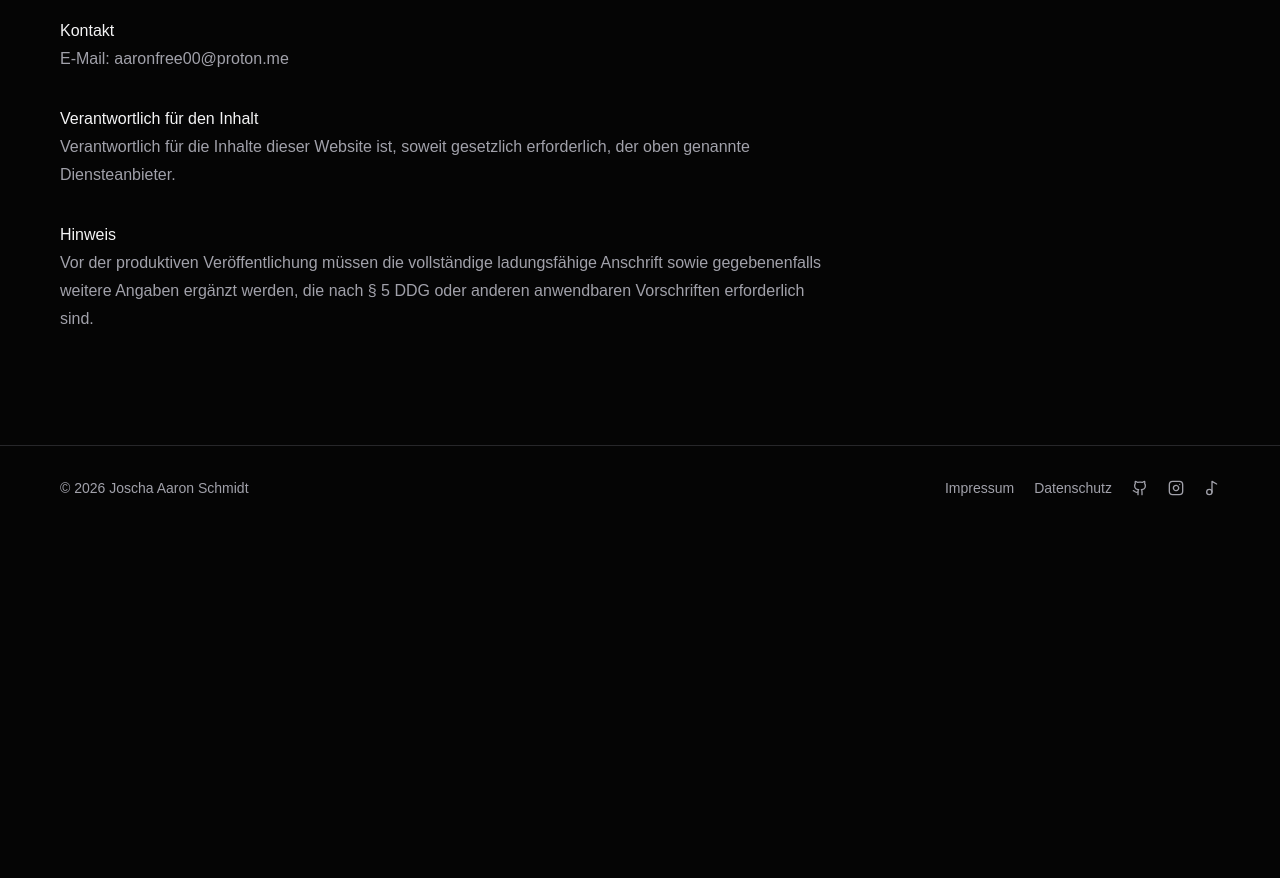
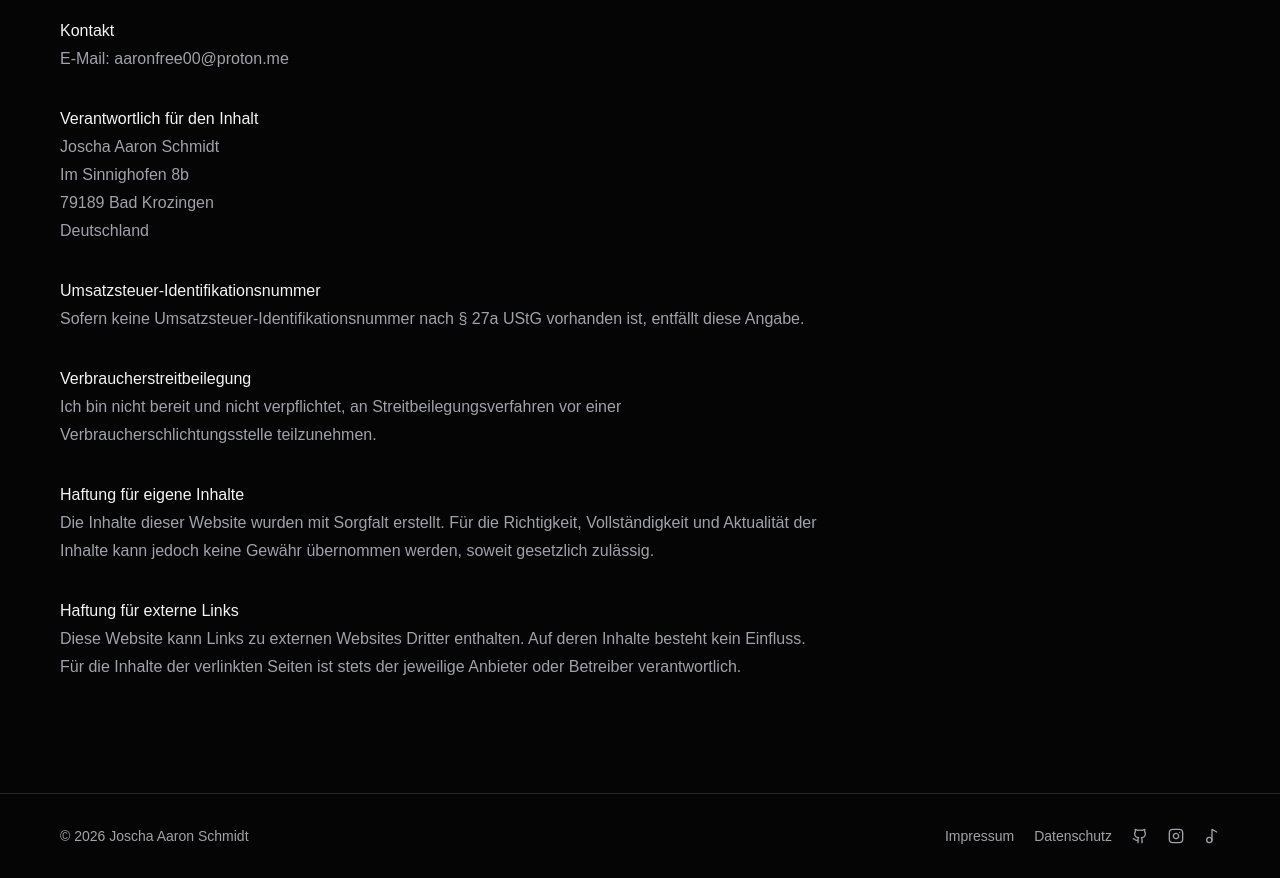
Before and after one commit to aaron0sec/webseite, a Next.js app: page /impressum in a window 1280 px wide. Shown: the part 420-1298 px from the top of the page. Before the commit the page ends 950 px from the top, so only its background shows below. Built offline with nearby package versions, Linux system fonts and the light colour scheme.

Commit message:
legal: complete Impressum address and remove placeholder notice

```diff
--- a/src/app/impressum/page.tsx
+++ b/src/app/impressum/page.tsx
@@ -1,17 +1,22 @@
 import type { Metadata } from "next";
 
-export const metadata: Metadata = { title: "Impressum" };
+export const metadata: Metadata = {
+  title: "Impressum",
+  description: "Impressum von Joscha Aaron Schmidt.",
+};
 
 export default function Impressum() {
-  return <main className="container py-20 sm:py-28"><article className="prose max-w-3xl">
+  return (
+    <main className="container py-20 sm:py-28">
+      <article className="prose max-w-3xl">
         <h1>Impressum</h1>
         <p><strong>Angaben gemäß § 5 Digitale-Dienste-Gesetz (DDG)</strong></p>
 
         <h2>Diensteanbieter</h2>
         <p>
           Joscha Aaron Schmidt<br />
-      <strong>[Straße und Hausnummer ergänzen]</strong><br />
-      <strong>[PLZ und Ort ergänzen]</strong><br />
+          Im Sinnighofen 8b<br />
+          79189 Bad Krozingen<br />
           Deutschland
         </p>
 
@@ -22,15 +27,38 @@ export default function Impressum() {
 
         <h2>Verantwortlich für den Inhalt</h2>
         <p>
-      Verantwortlich für die Inhalte dieser Website ist, soweit gesetzlich erforderlich,
-      der oben genannte Diensteanbieter.
+          Joscha Aaron Schmidt<br />
+          Im Sinnighofen 8b<br />
+          79189 Bad Krozingen<br />
+          Deutschland
         </p>
 
-    <h2>Hinweis</h2>
+        <h2>Umsatzsteuer-Identifikationsnummer</h2>
         <p>
-      Vor der produktiven Veröffentlichung müssen die vollständige ladungsfähige Anschrift
-      sowie gegebenenfalls weitere Angaben ergänzt werden, die nach § 5 DDG oder anderen
-      anwendbaren Vorschriften erforderlich sind.
+          Sofern keine Umsatzsteuer-Identifikationsnummer nach § 27a UStG vorhanden ist,
+          entfällt diese Angabe.
         </p>
-  </article></main>;
+
+        <h2>Verbraucherstreitbeilegung</h2>
+        <p>
+          Ich bin nicht bereit und nicht verpflichtet, an Streitbeilegungsverfahren vor
+          einer Verbraucherschlichtungsstelle teilzunehmen.
+        </p>
+
+        <h2>Haftung für eigene Inhalte</h2>
+        <p>
+          Die Inhalte dieser Website wurden mit Sorgfalt erstellt. Für die Richtigkeit,
+          Vollständigkeit und Aktualität der Inhalte kann jedoch keine Gewähr übernommen
+          werden, soweit gesetzlich zulässig.
+        </p>
+
+        <h2>Haftung für externe Links</h2>
+        <p>
+          Diese Website kann Links zu externen Websites Dritter enthalten. Auf deren
+          Inhalte besteht kein Einfluss. Für die Inhalte der verlinkten Seiten ist stets
+          der jeweilige Anbieter oder Betreiber verantwortlich.
+        </p>
+      </article>
+    </main>
+  );
 }
```
Lines whose indentation alone changed are shown as unchanged.
